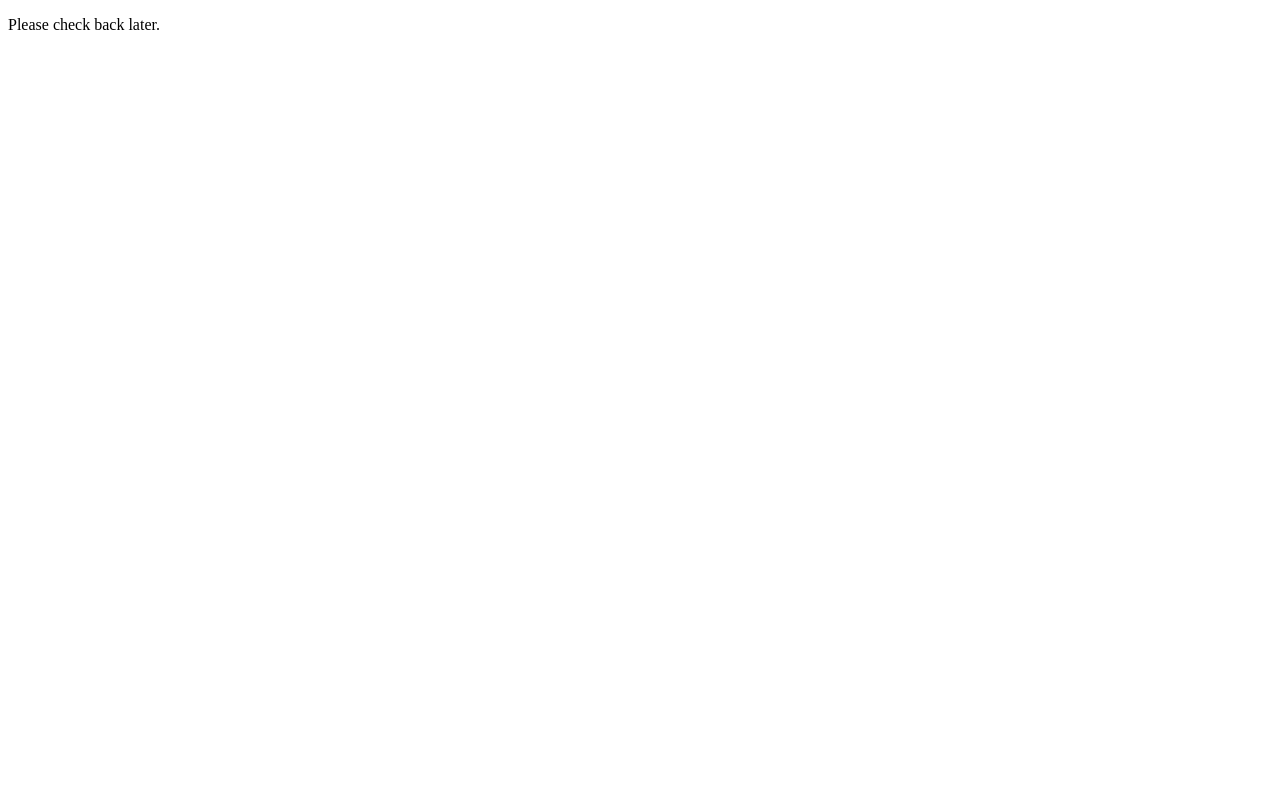
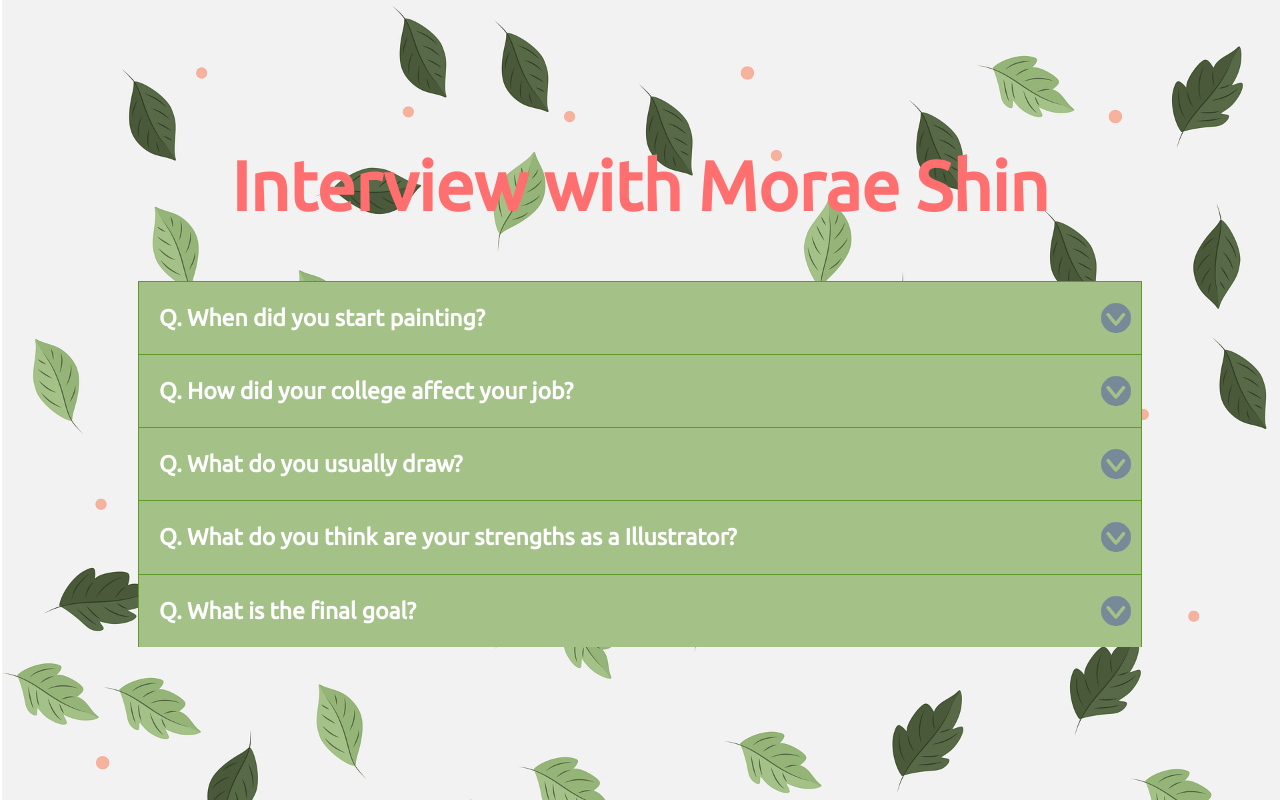
Before and after one commit to JihyeBoo/dsgn1374, a plain HTML site: page interview/index.html in a window 1280 px wide. Drawn offline with Linux system fonts and the light colour scheme.

Commit message:
Add files via upload

```diff
--- a/interview/index.html
+++ b/interview/index.html
@@ -1,7 +1,29 @@
 <!DOCTYPE html>
 <head>
-	<title>A website is never finished</title>
+	<title>Interview</title>
+	<link rel="stylesheet" href="style.css">
+	<meta name="viewport" content="width=device-width">
+	<link rel="preconnect" href="https://fonts.gstatic.com">
+<link href="https://fonts.googleapis.com/css2?family=Ubuntu&display=swap" rel="stylesheet">
 </head>
 <body>
-	<p>Please check back later.</p>
+	<h1>Interview with Morae Shin</h1>
+		<div class="accordion">
+			<input type="radio" name="accordion" id="answer01">
+			<label for="answer01">Q. When did you start painting?<em></em></label>
+			<div><p> I've been drawing since I was young. You know a friend in your class who asks you to draw something, I was one of those kids. I majored in design in college, but I don't have any friends who draw. It happened to be when I was 21 years old that a person who saw my  painting commissioned an exhibition and participated in a group exhibition at a small gallery in New York. I was introduced as a writer for the first time at that first time.</p></div>
+			<input type="radio" name="accordion" id="answer02">
+			<label for="answer02">Q. How did your college affect your job?<em></em></label>
+			<div><p> I only went to classes that I liked. (laughs) My dream in high school was to become a fairy tale writer, so I entered the department of visual design without any knowledge, but when I went there, it was totally not. I don't think the college didn't give me a sense of design.</p></div>
+			<input type="radio" name="accordion" id="answer03">
+			<label for="answer03">Q. What do you usually draw?<em></em></label>
+			<div><p> I like to draw things close to me. People alone in the room or in a bus that's being carried away in a daze somewhere. There are many paintings that reflect my situation and emotions at the time of drawing. I tend to get inspiration from my life, but if I don't go outside, I only draw what I see in the room.</p></div>
+			<input type="radio" name="accordion" id="answer04">
+			<label for="answer04">Q. What do you think are your strengths as a Illustrator? <em></em></label>
+			<div><p> A good use of pink. It may sound arrogant, but I think it has overturned the usual use. I felt good when I heard "I didn't know pink was such a sad color."</p></div>
+			<input type="radio" name="accordion"  id="answer05">
+			<label for="answer05">Q. What is the final goal?<em></em></label>
+			<div><p> I used to have a goal of doing these things as a illustrator, but now I think it's more important to take care of my life. I want to keep drawing as much as I want.</p></div>
+		</div>
+
 </body>
--- /dev/null
+++ b/interview/style.css
@@ -0,0 +1,62 @@
+/* Interview */
+* {
+	box-sizing: border-box;
+}
+
+body {
+	background-image: url("./img/leaves.png");
+	background-repeat:no-repeat;
+	background-size: cover;
+	color: black;
+	font-family: 'Ubuntu', sans-serif;
+	font-weight: normal;
+	line-height: 1.4;
+	font-size: 23px;
+	margin: 6em;
+}
+h1 {
+	font-size: 3em;
+    color: #ff6f6f;
+    text-align: center;
+ }
+
+input[id*="answer"] {
+	display: none;
+}
+input[id*="answer"] + label {
+	display:block;
+	padding:20px;
+	border:1px solid #5f9a27;
+	border-bottom:0;
+	color:#fff;
+	font-weight:900;
+	background:#a4c188;
+	cursor:pointer;
+	position:relative;
+}
+input[id*="answer"] + label em {
+	position:absolute;
+	top:50%;
+	right:10px;
+	width:30px;
+	height:30px;
+	margin-top:-15px;
+	display:inline-block;
+	background:url('./img/arrow.png') 0 0 no-repeat;
+}
+input[id*="answer"] + label + div {
+	max-height:0;
+	transition:all .35s;
+	overflow:hidden;
+	background:#ebf8ff;
+	font-size:11px;
+}
+input[id*="answer"] + label + div p {
+	display:inline-block;
+	padding:20px;
+	font-size:20px;
+	font-family: 'Ubuntu', sans-serif;
+
+}
+input[id*="answer"]:checked + label + div {max-height:200px;}
+input[id*="answer"]:checked + label em {background-position:0 -30px;}
```
Also changed, not shown: interview/img/arrow.png (added), interview/img/leaves.png (added).
